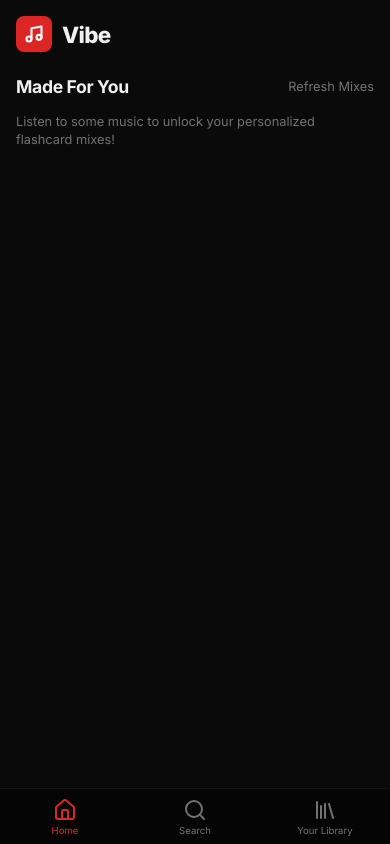
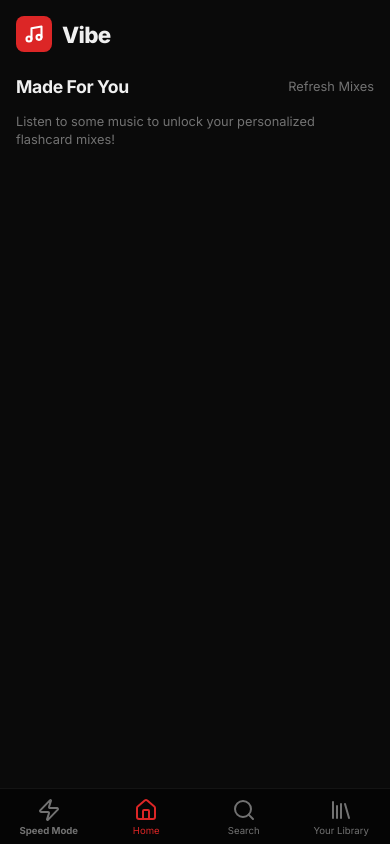
Before and after one commit to shouryaveerbishnoi29-prog/vibe, a React (Vite) app in the folder client/: page / in a window 390 px wide. Built offline with nearby package versions, Linux system fonts and the light colour scheme; no server answers.

Commit message:
Relocate Speed Mode toggle to sidebar for better visibility and Android UX

```diff
--- a/client/src/components/Player.jsx
+++ b/client/src/components/Player.jsx
@@ -1,14 +1,13 @@
 import React, { useContext, useState } from 'react';
 import { PlayerContext } from '../context/PlayerContext';
-import { Play, Pause, SkipBack, SkipForward, ListPlus, ListMusic, Zap } from 'lucide-react';
+import { Play, Pause, SkipBack, SkipForward, ListPlus, ListMusic } from 'lucide-react';
 import axios from 'axios';
 import QueuePanel from './QueuePanel';
 import PlaylistModal from './PlaylistModal';
 
 export default function Player() {
   const {
-    currentSong, isPlaying, playPause, progress, duration, seek, playNext, playPrev,
-    performanceMode, setPerformanceMode
+    currentSong, isPlaying, playPause, progress, duration, seek, playNext, playPrev
   } = useContext(PlayerContext);
   const [showQueue, setShowQueue] = useState(false);
   const [showPlaylistModal, setShowPlaylistModal] = useState(false);
@@ -34,9 +33,6 @@ export default function Player() {
             <div className="title">{currentSong.title}</div>
             <div className="artist">{currentSong.subtitle}</div>
           </div>
-          <button className="control-btn mobile-action-btn" onClick={() => setPerformanceMode(!performanceMode)} title="Speed Mode">
-            <Zap size={18} fill={performanceMode ? 'var(--accent)' : 'none'} />
-          </button>
           <button className="control-btn mobile-action-btn" onClick={() => setShowPlaylistModal(true)} title="Add to Playlist">
             <ListPlus size={20} />
           </button>
@@ -93,9 +89,6 @@ export default function Player() {
 
         {/* Desktop only: right side */}
         <div className="player-extra">
-          <button className="control-btn" onClick={() => setPerformanceMode(!performanceMode)} title="Speed Mode">
-            <Zap size={20} fill={performanceMode ? 'var(--accent)' : 'none'} />
-          </button>
           <button className="control-btn" onClick={() => setShowPlaylistModal(true)} title="Add to Playlist">
             <ListPlus size={22} />
           </button>
--- a/client/src/components/Sidebar.jsx
+++ b/client/src/components/Sidebar.jsx
@@ -13,6 +13,13 @@ export default function Sidebar() {
         <h2 style={{ marginBottom: 0 }}>Vibe</h2>
       </div>
       <div className="nav-links">
+        <div
+          onClick={() => setPerformanceMode(!performanceMode)}
+          className={`nav-item performance-toggle ${performanceMode ? 'active' : ''}`}
+        >
+          <Zap size={24} fill={performanceMode ? 'var(--accent)' : 'none'} />
+          <span>{performanceMode ? 'Speed: High' : 'Speed Mode'}</span>
+        </div>
         <NavLink to="/" className={({isActive}) => isActive ? "nav-item active" : "nav-item"}>
           <Home size={24} /> <span>Home</span>
         </NavLink>
--- a/client/src/index.css
+++ b/client/src/index.css
@@ -188,6 +188,18 @@ p {
   height: 20px;
   background: var(--accent);
   border-radius: 0 3px 3px 0;
+}
+.performance-toggle {
+  margin-bottom: 8px;
+  border-bottom: 1px solid var(--border-subtle);
+  border-radius: 0 !important;
+  padding-bottom: 16px !important;
+}
+.performance-toggle.active {
+  color: var(--accent) !important;
+}
+.performance-toggle span {
+  font-weight: 700;
 }
 
 /* ===== SONG GRID ===== */
@@ -600,6 +612,11 @@ p {
     color: var(--accent);
     background: transparent;
   }
+  .performance-toggle {
+    margin-bottom: 0 !important;
+    border-bottom: none !important;
+    padding-bottom: 6px !important;
+  }
   .desktop-only {
     display: none !important;
   }
```
